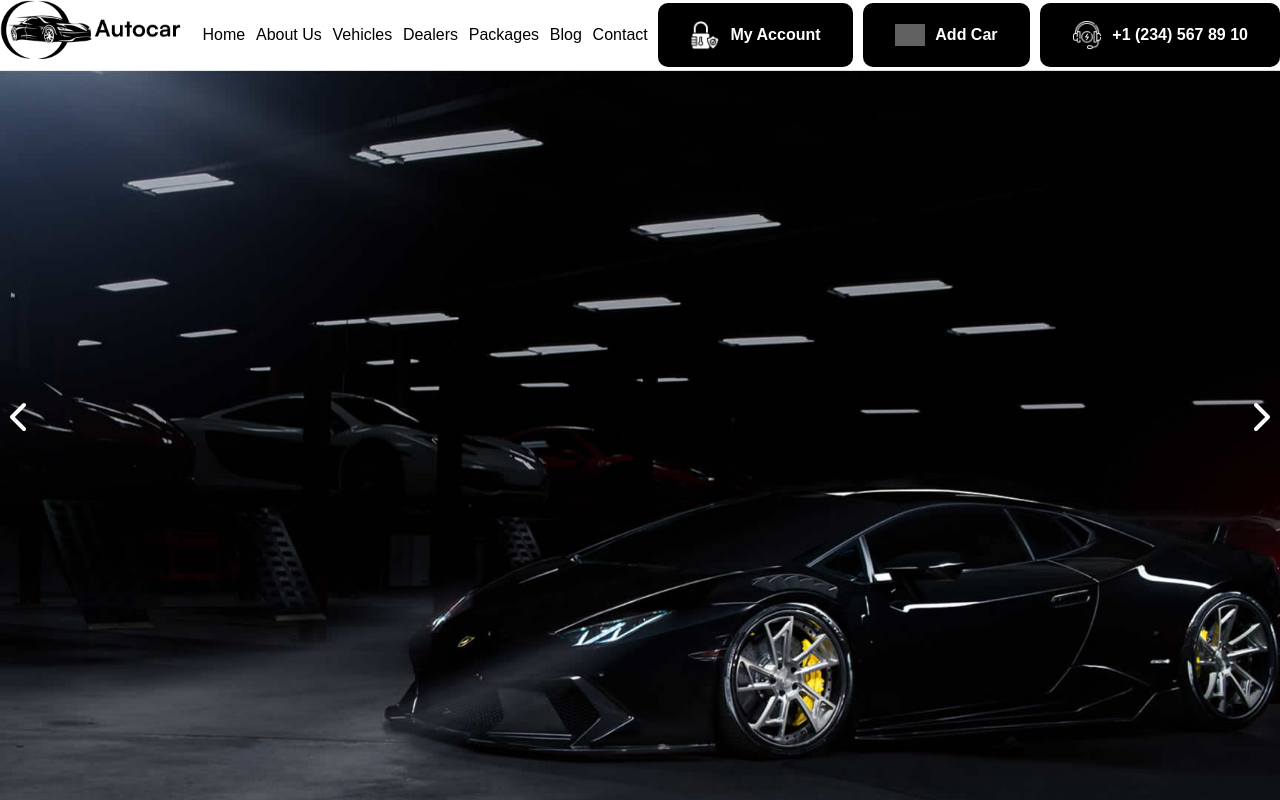
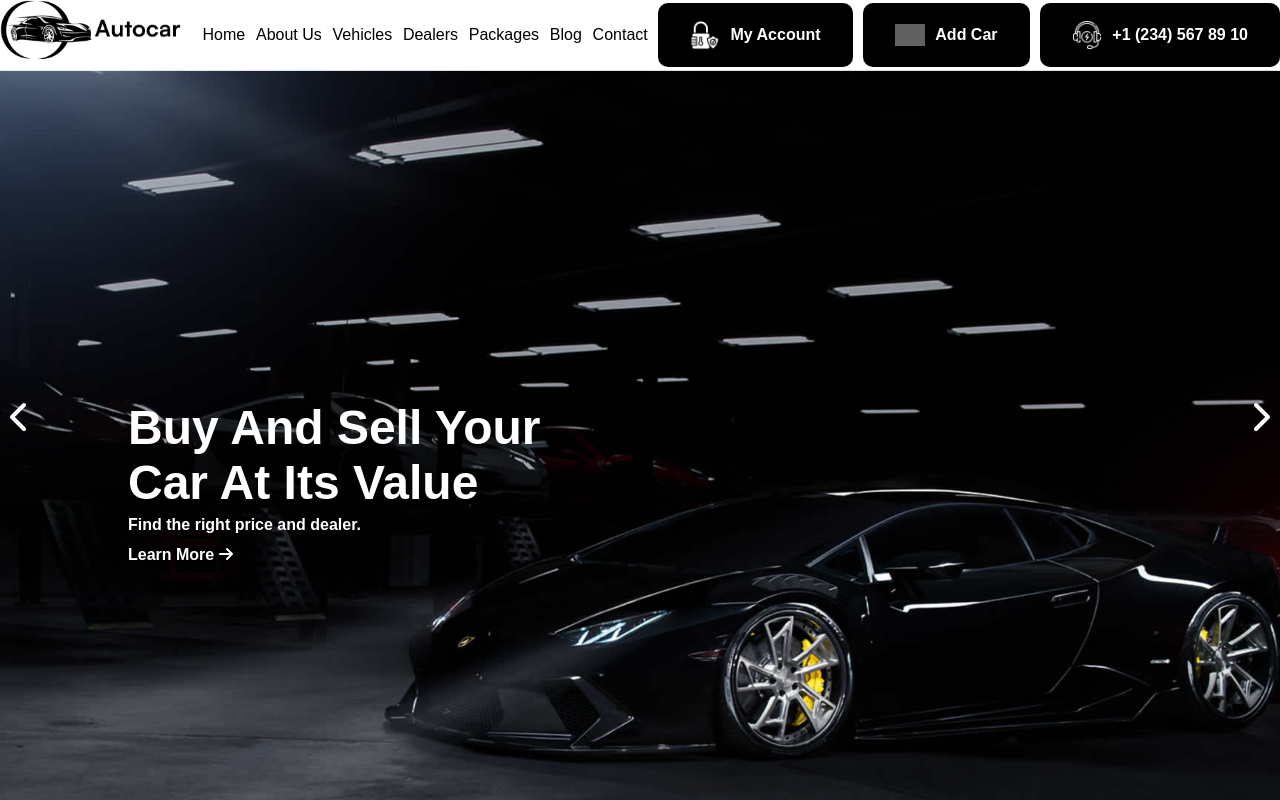
Before and after one commit to Giovanni-Palmitessa/proj-html-vuejs, a Vue app: page / in a window 1280 px wide. Shown: the top 800 px of the page. Built offline with nearby package versions, Linux system fonts and the light colour scheme; grey boxes are pictures that could not be loaded.

Commit message:
add carousel to jumbo

```diff
--- a/src/components/AppMain.vue
+++ b/src/components/AppMain.vue
@@ -227,6 +227,16 @@ export default {
           class="jumboImg"
         />
       </div>
+      <div class="container">
+        <div class="jumbo-details">
+          <p class="jumbo-main">Buy And Sell Your Car At Its Value</p>
+          <p class="jumbo-second">Find the right price and dealer.</p>
+          <p class="jumbo-second">
+            Learn More <font-awesome-icon icon="fa-solid fa-arrow-right" />
+          </p>
+        </div>
+      </div>
+
       <div class="chevron left" @click="showPrevSlide">
         <font-awesome-icon icon="fa-solid fa-chevron-left" />
       </div>
@@ -415,24 +425,12 @@ export default {
 
 <style lang="scss" scoped>
 @use "../assets/partials/variables" as *;
-.item {
-  display: none;
-}
 .item.active {
   display: block;
 }
-
-// .jumbo-details {
-//   height: calc(100vh - 70px);
-//   display: flex;
-//   flex-direction: column;
-//   justify-content: center;
-//   gap: 0.8rem;
-// }
-
 .item {
+  display: none;
   height: 100vh;
-  color: $white-main;
   .jumboImg {
     width: 100%;
     height: 100%;
@@ -460,37 +458,20 @@ export default {
     }
   }
 }
-.jumbo {
-  height: 100vh;
+.jumbo-details {
   color: $white-main;
+  position: absolute;
+  top: 50%;
+  left: 10%;
   .jumbo-main {
     font-size: 3rem;
     font-weight: 800;
     max-width: 500px;
   }
   .jumbo-second {
-    font-size: 1.3rem;
+    font-size: 1rem;
     font-weight: 600;
-  }
-  .chevron {
-    color: $white-main;
-    font-size: 2rem;
-    &.left {
-      position: absolute;
-      top: 50%;
-      left: 10px;
-      &:hover {
-        cursor: pointer;
-      }
-    }
-    &.right {
-      position: absolute;
-      top: 50%;
-      right: 10px;
-      &:hover {
-        cursor: pointer;
-      }
-    }
+    line-height: 30px;
   }
 }
 
```
